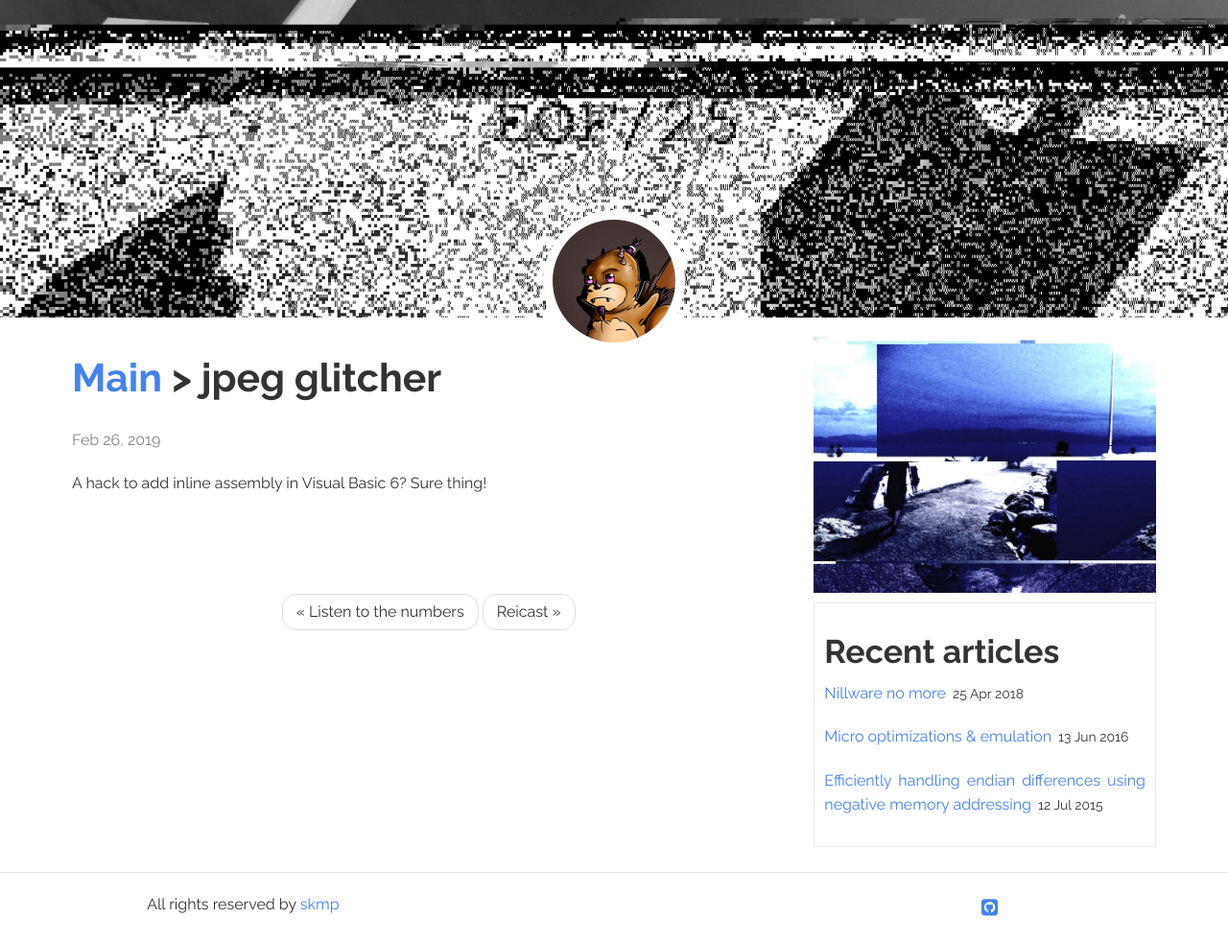
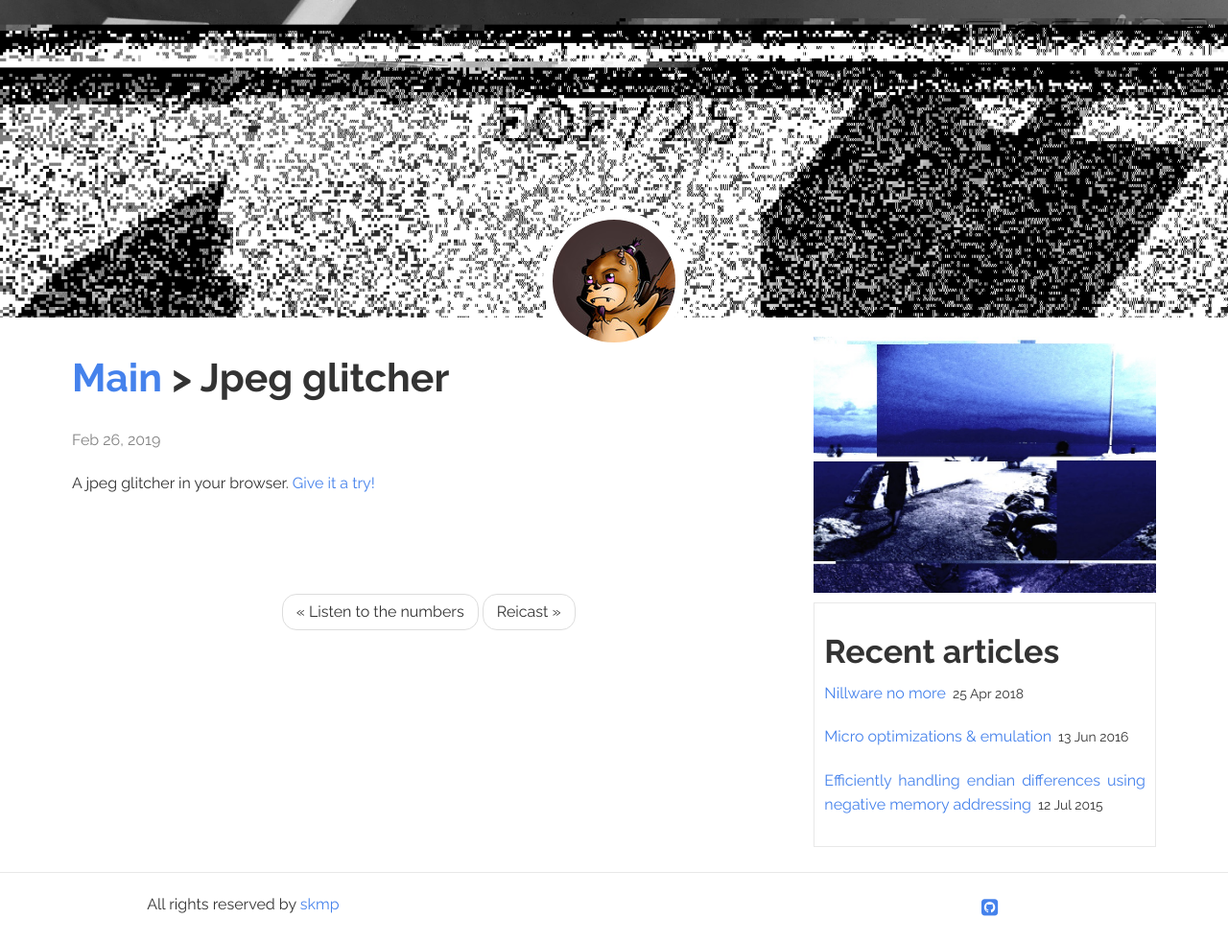
Before and after one commit to skmp/skmp.dev, a Jekyll site: the page built from _projects/2013-glitcher.md, in a window 1280 px wide. Shown: the whole page at 96% size. Built offline with Jekyll 4.4.1, drawn with Linux system fonts in a browser that asks for light colours.

Commit message:
Update 2013-glitcher.md

```diff
--- a/_projects/2013-glitcher.md
+++ b/_projects/2013-glitcher.md
@@ -1,9 +1,9 @@
 ---
 layout: post
-title: jpeg glitcher
+title: Jpeg glitcher
 img: jpeg-glitcher.jpg
 slug: jpeg-glitcher
 year: 2013
 ---
 
-A hack to add inline assembly in Visual Basic 6? Sure thing!
+A jpeg glitcher in your browser. [Give it a try!](http://skmp.github.io/glitcher)
```
